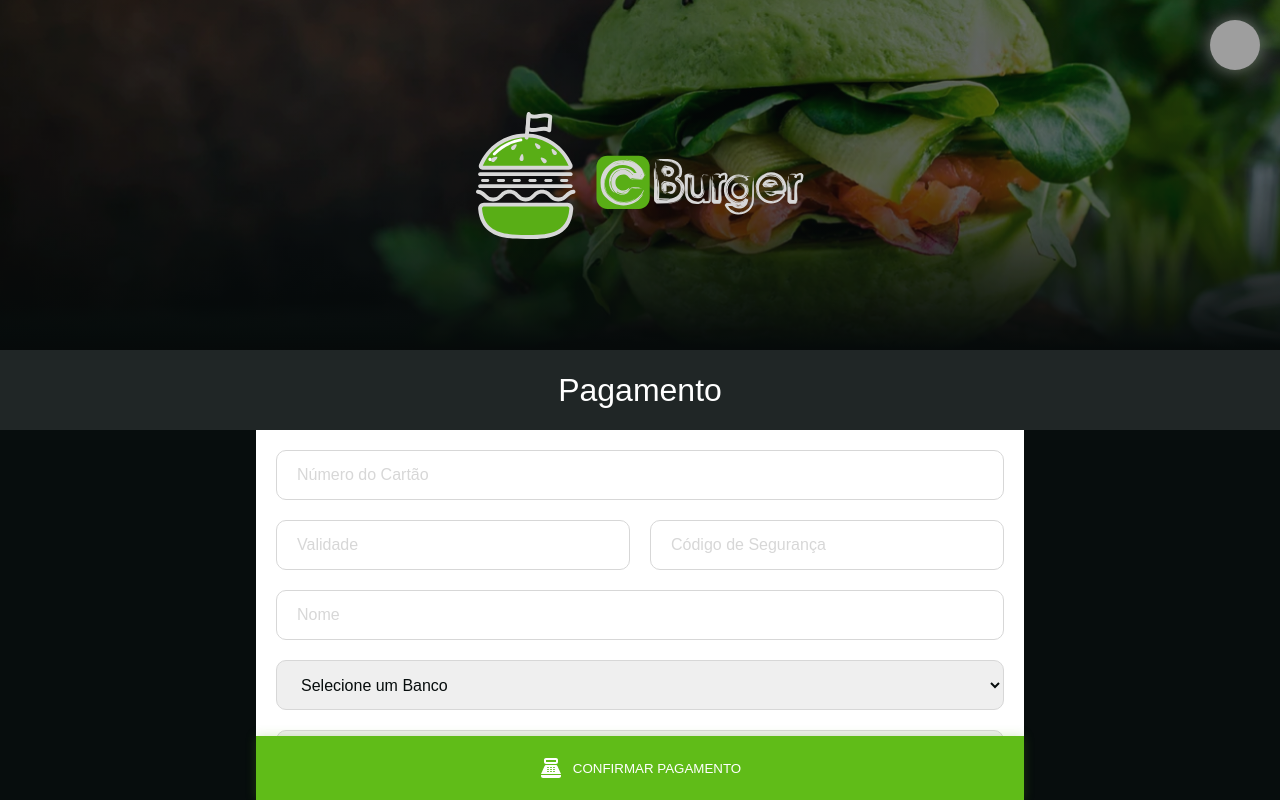
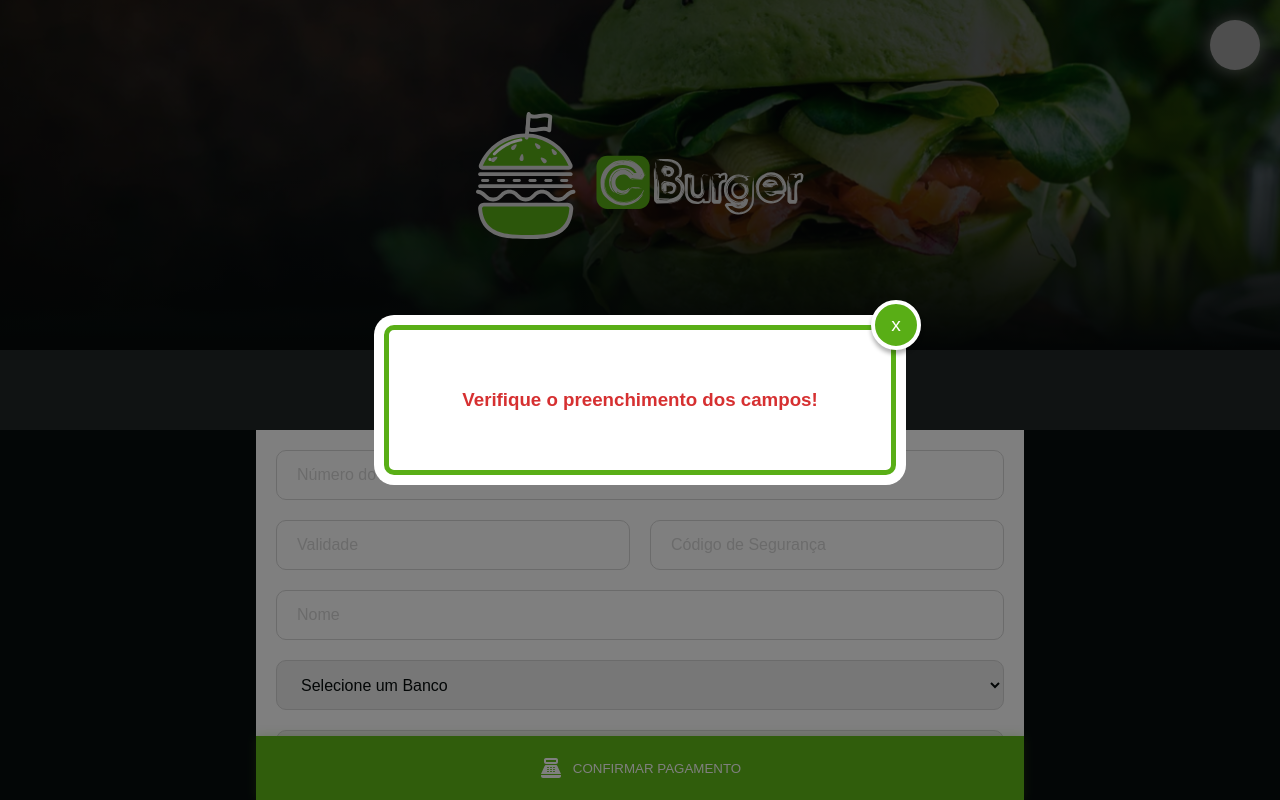
Before and after one commit to JS002-green-team/hburger, a website built with webpack: page public/pay.html in a window 1280 px wide. Both pictures are taken after a click on the button "CONFIRMAR PAGAMENTO". Built offline with nearby package versions, Linux system fonts and the light colour scheme; some packages are replaced by stand-ins of ours; no server answers; grey boxes are pictures that could not be loaded.

Commit message:
alert substituído por modal

```diff
--- /dev/null
+++ b/public/assets/sass/_modal.scss
@@ -0,0 +1,62 @@
+.modal-container {
+    width: 100vw;
+    height: 100vh;
+    background: rgba(0, 0, 0, .5);
+    position: fixed;
+    top: 0px;
+    left: 0px;
+    z-index: 2000;
+    display: none;
+    justify-content: center;
+    align-items: center;
+}
+
+.modal-container.mostrar {
+    display: flex;
+}
+
+.modal {
+    background: var(--white);
+    width: 40%;
+    min-width: 300px;
+    padding: 40px;
+    border: 5px solid #59AE16;
+    box-shadow: 0 0 0 10px white;
+    border-radius: 10px;
+    position: relative;
+    h3 {
+        color: #d63031;
+        text-align: center;
+    }
+}
+
+@keyframes modal {
+    from {
+        opacity: 0;
+        transform: translate3d(0, -60px, 0);
+    }
+    to {
+        opacity: 1;
+        transform: translate3d(0, 0, 0);
+    }
+}
+
+.mostrar .modal {
+    animation: modal .3s;
+}
+
+.fechar {
+    position: absolute;
+    font-size: 1.2em;
+    top: -30px;
+    right: -30px;
+    width: 50px;
+    height: 50px;
+    border-radius: 50%;
+    border: 4px solid white;
+    background: #59AE16;
+    color: white;
+    //font-family: "PT Mono", monospace;
+    cursor: pointer;
+    box-shadow: 0 4px 4px 0 rgba(0, 0, 0, .3);
+}
--- a/public/assets/sass/main.scss
+++ b/public/assets/sass/main.scss
@@ -3,3 +3,4 @@
 @use 'auth';
 @use 'app';
 @use 'list-orders';
+@use 'modal';
--- a/public/assets/scripts/src/credicard.ts
+++ b/public/assets/scripts/src/credicard.ts
@@ -52,7 +52,7 @@ if (page) {
         currentMonth < month + 1 ||
         yearCard < +year.toString().substring(2, 4)
       ) {
-        alert("Verifique a data de validade");
+        acionaModal();
       }
     }
   });
@@ -82,6 +82,19 @@ if (page) {
     }
   });
   calculaParcelas();
+
+  const acionaModal = (() =>{
+    const modal = document.getElementById("modal-promocao");
+    if (modal) {
+      modal.classList.add('mostrar');
+      modal.addEventListener('click', (e) => {
+          modal.classList.remove('mostrar');
+          localStorage.fechaModal = "modal-promocao";
+      });
+    }
+  })
+
+
   btnEfetuaPagamento.addEventListener("click", (e) => {
 
     const dados = {
@@ -95,7 +108,7 @@ if (page) {
     };
     console.log(dados);
     if (name.value == "" || number.value == "" || expiry.value == "" || InputCvv.value == "") {
-      alert("Verifique se todos os campos foram preenchidos corretamente");
+      acionaModal();
     } else {
       const dados = {
         "nome": name.value,
--- a/public/pay.html
+++ b/public/pay.html
@@ -70,7 +70,14 @@
           </svg>
           Confirmar Pagamento
         </button>
+
         </footer>
+        <div id="modal-promocao" class="modal-container">
+            <div class="modal">
+                <button class="fechar" id="fechar-modal">x</button>
+                <h3 class="subtitulo">Verifique o preenchimento dos campos!</h3>
+            </div>
+        </div>
     </section>
     <script src="bundle.js"></script>
 </body>
```
Also changed, not shown: public/assets/scripts/src/functions/acionaModal.ts (added, +14 -0 lines), public/orders.html (+0 -1 lines), public/assets/css/main.css, 1 other file.
